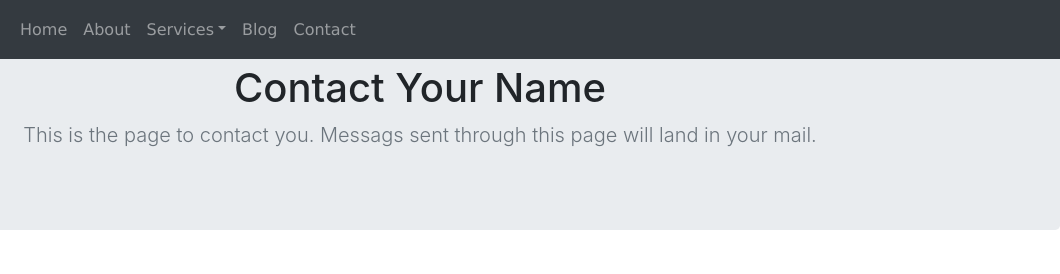
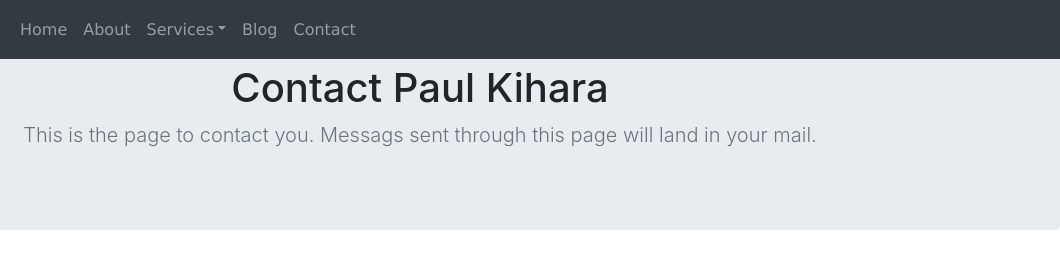
Before and after one commit to kihara-paul/kihara-paul.github.io, a plain HTML site: page contact-me/index.html in a window 1280 px wide. Shown: the top 274 px of the page, 220-1280 px from the left. Drawn offline with nearby package versions, Linux system fonts and the light colour scheme; a script that the page names is missing.

Commit message:
Update index.html

```diff
--- a/contact-me/index.html
+++ b/contact-me/index.html
@@ -83,7 +83,7 @@
 
       <section class="jumbotron text-center">
         <div class="container">
-          <h1 class="jumbotron-heading">Contact Your Name</h1>
+          <h1 class="jumbotron-heading">Contact Paul Kihara</h1>
           <p class="lead text-muted">This is the page to contact you. Messags sent through this page will land in your mail.</p>
         </div>
       </section>
```
